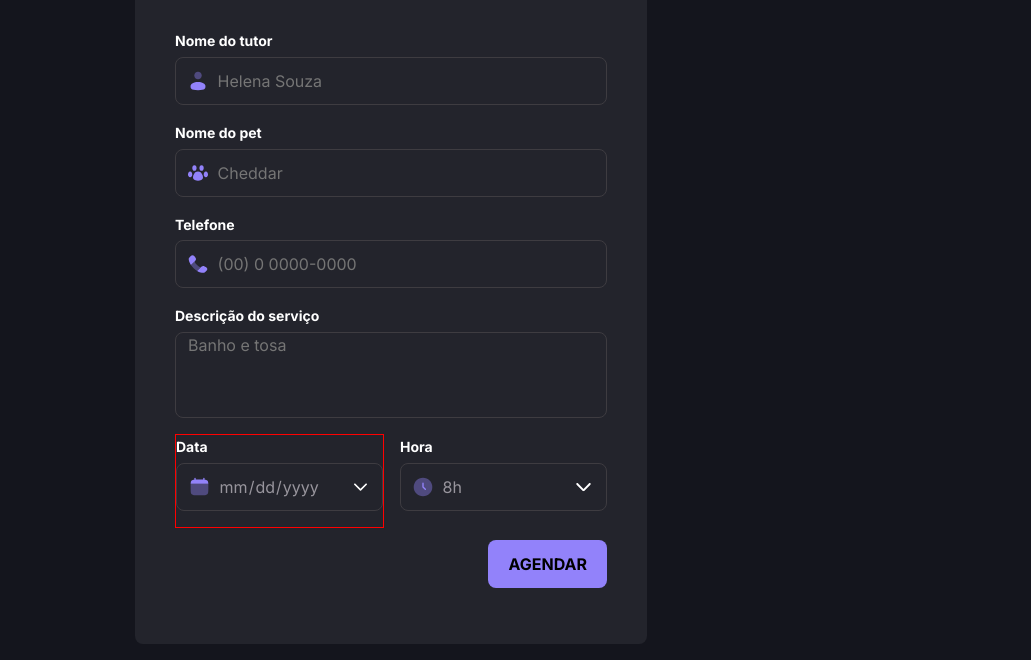
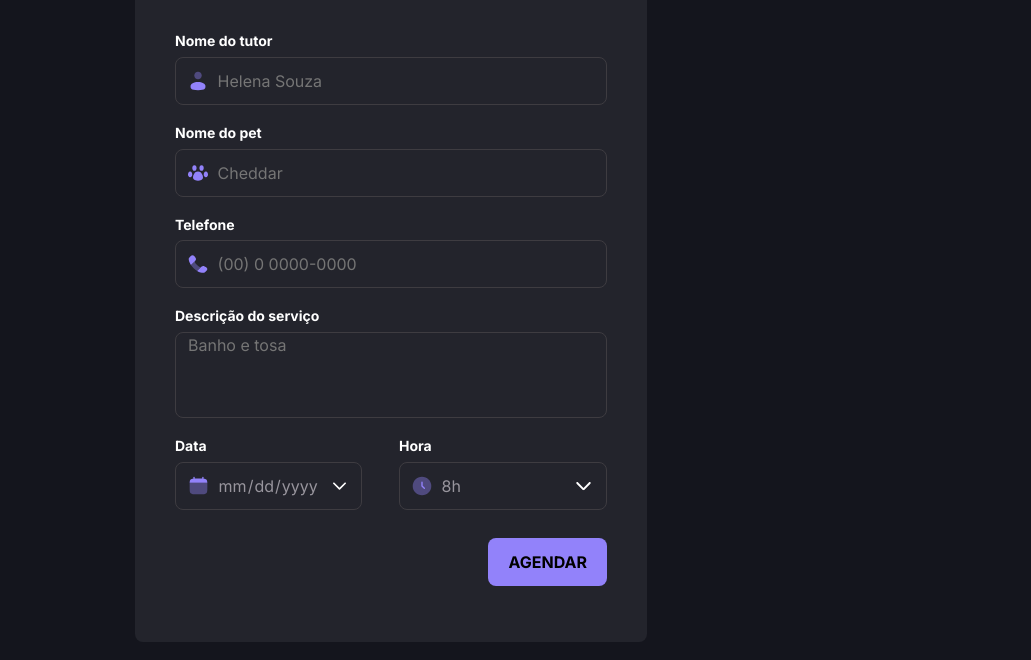
Before and after one commit to leandrosiveira/petshop, a plain HTML site: page index.html in a window 1280 px wide. Shown: the part 810-1470 px from the top of the page, without its empty margins (249-1280 px from the left). Drawn offline with Linux system fonts and the light colour scheme.

Commit message:
tentativa de resolver o placeholder no celular

```diff
--- a/index.html
+++ b/index.html
@@ -160,7 +160,7 @@
       </form>
     </section>
   </main>
-
+<script src="src/main.js"></script>
 </body>
 
 </html>
--- a/src/styles/to-schedule.css
+++ b/src/styles/to-schedule.css
@@ -80,7 +80,10 @@
         display: grid;
         flex: 1;
         align-self: baseline;
-        border: 1px solid red;
+        /* border: 1px solid red; */
+        & input[type="date"] {
+          max-width: fit-content;
+        }
       }
 
       & #hour-container {
```
Also changed, not shown: src/main.js (added).
